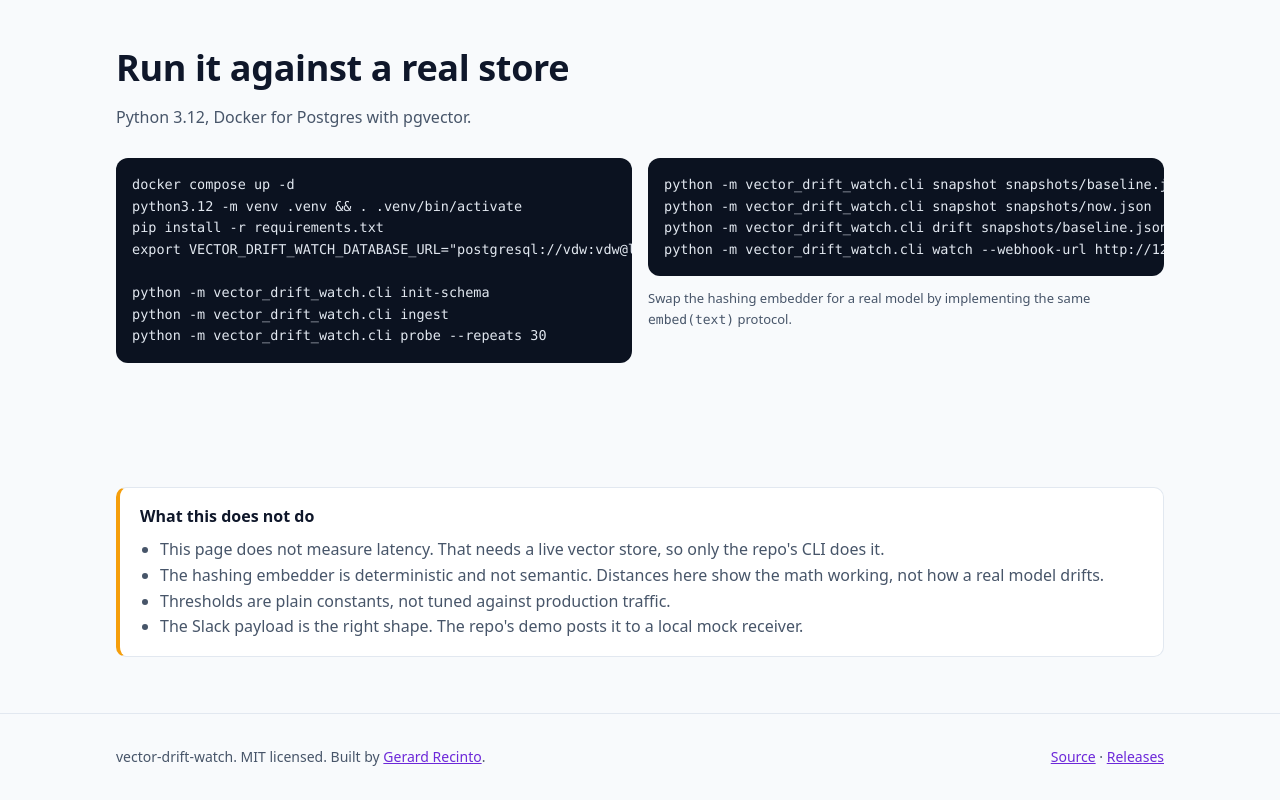
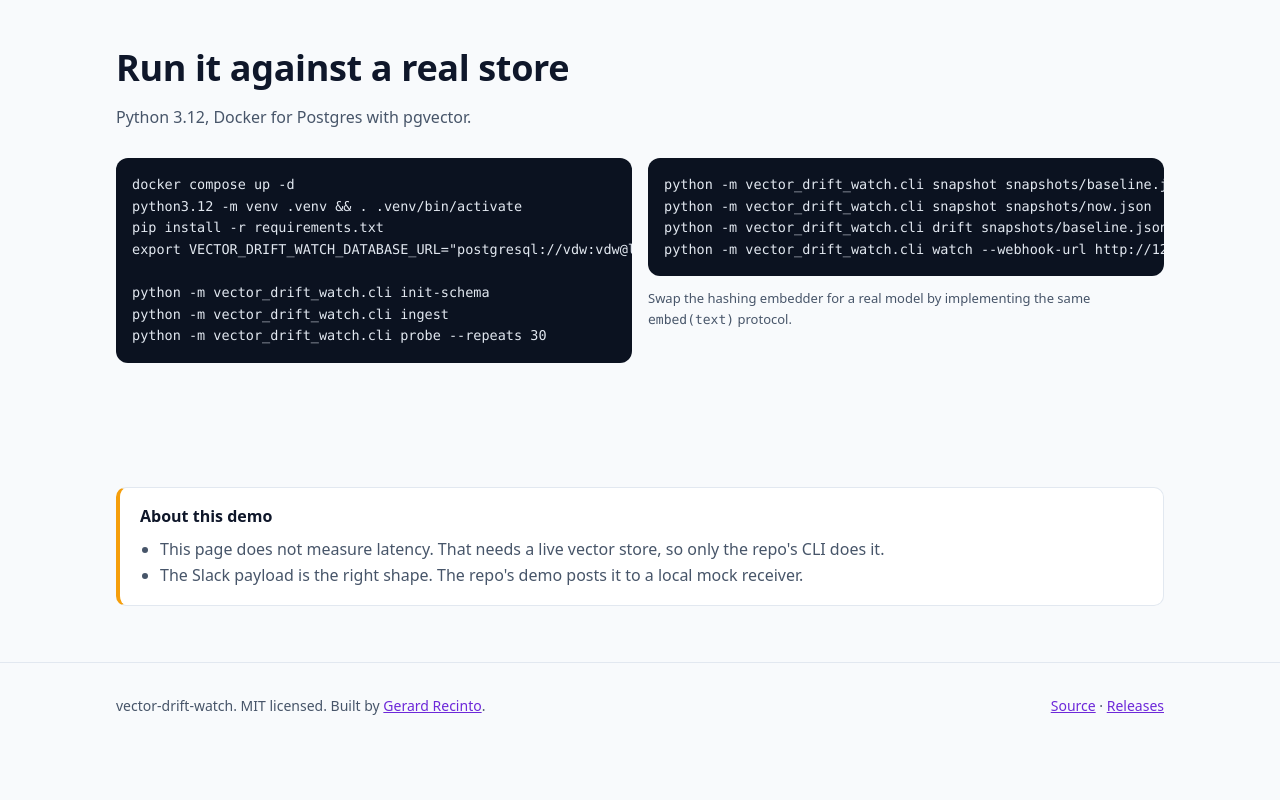
Before and after one commit to gerardrecinto/vector-drift-watch, a plain HTML site: page site/index.html in a window 1280 px wide. Shown: the part 1852-2652 px from the top of the page. After the commit the page ends 2601 px from the top, so only its background shows below. Drawn offline with Linux system fonts and the light colour scheme.

Commit message:
Lead with what the project does and keep limits in the docs (#19)
Drop the unprompted limits and not-proven blocks from the README and
site. Notes that prevent a wrong assumption stay: compliance, demo
labels and safety warnings.

Thanks,
Gerard

```diff
--- a/site/index.html
+++ b/site/index.html
@@ -186,11 +186,9 @@ python -m vector_drift_watch.cli watch --webhook-url http://127.0.0.1:8787 --cyc
 
 <section><div class="wrap">
   <div class="limits">
-    <strong>What this does not do</strong>
+    <strong>About this demo</strong>
     <ul>
       <li>This page does not measure latency. That needs a live vector store, so only the repo's CLI does it.</li>
-      <li>The hashing embedder is deterministic and not semantic. Distances here show the math working, not how a real model drifts.</li>
-      <li>Thresholds are plain constants, not tuned against production traffic.</li>
       <li>The Slack payload is the right shape. The repo's demo posts it to a local mock receiver.</li>
     </ul>
   </div>
```
